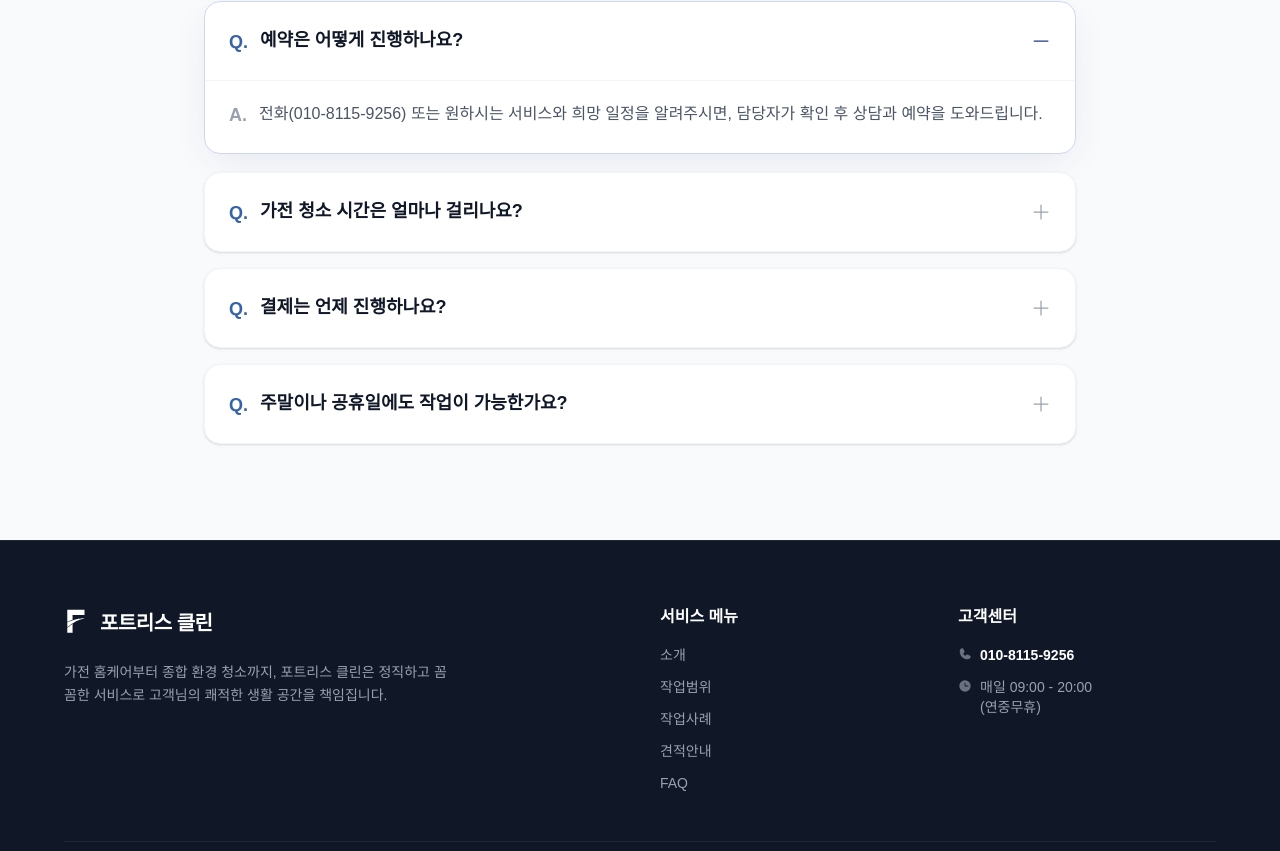
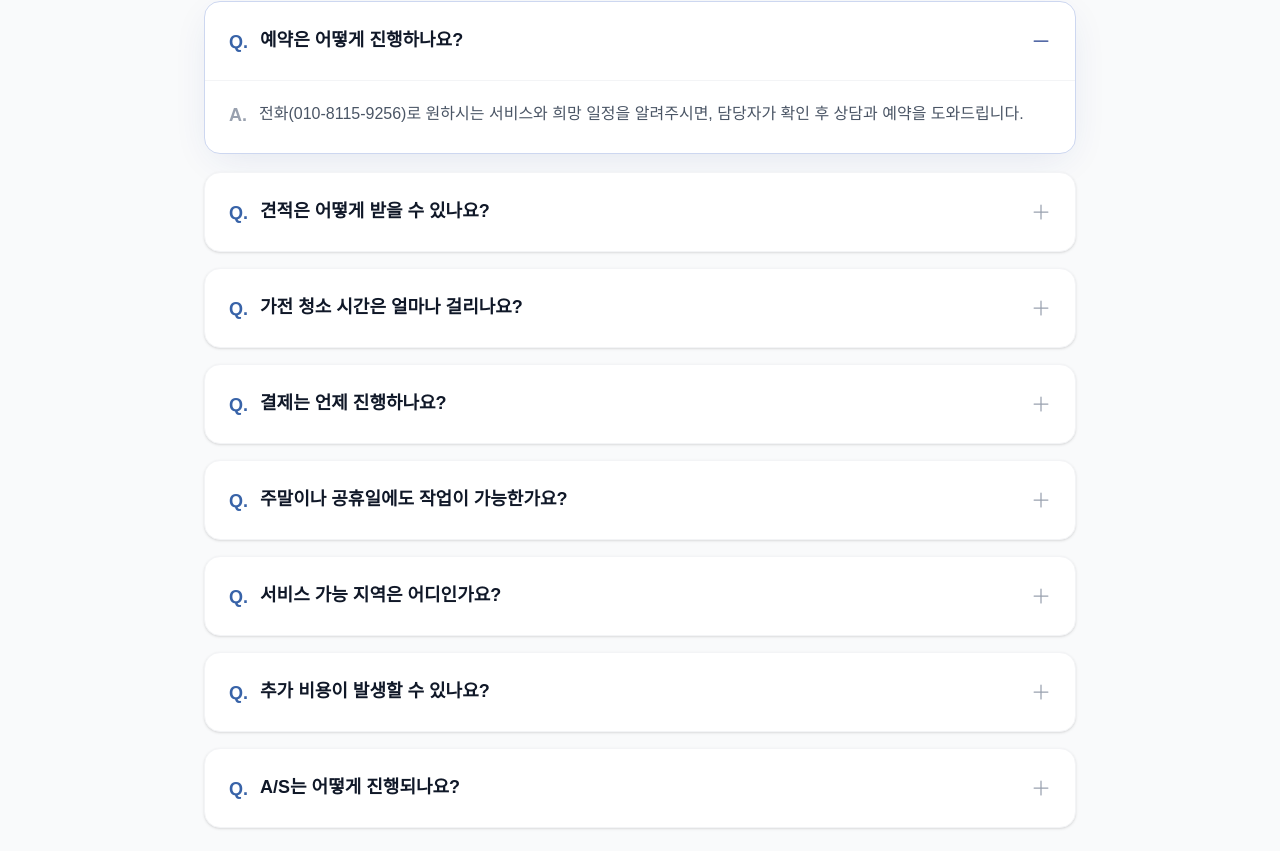
Before and after one commit to moolmin/fortressclean-web, a Next.js app: page /faq in a window 1280 px wide. Shown: the part 749-1600 px from the top of the page. Built offline with nearby package versions, Linux system fonts and the light colour scheme.

Commit message:
refactor: rename FAQ_ITEMS constant to HOME_FAQ_ITEMS for better naming consistency

```diff
--- a/components/fortressclean-home/content.ts
+++ b/components/fortressclean-home/content.ts
@@ -390,7 +390,11 @@ export const FAQ_INTRO: SectionIntro = {
 export const FAQ_ITEMS = [
   {
     q: "예약은 어떻게 진행하나요?",
-    a: `전화(${PHONE_NUMBER}) 또는 원하시는 서비스와 희망 일정을 알려주시면, 담당자가 확인 후 상담과 예약을 도와드립니다.`,
+    a: `전화(${PHONE_NUMBER})로 원하시는 서비스와 희망 일정을 알려주시면, 담당자가 확인 후 상담과 예약을 도와드립니다.`,
+  },
+  {
+    q: "견적은 어떻게 받을 수 있나요?",
+    a: "에어컨·세탁기 등 가전 청소는 제품 사진과 모델명 확인 후 견적 안내가 가능합니다. 종합청소, 정기청소, 시설 청소는 현장 상황에 따라 방문 견적으로 안내드립니다.",
   },
   {
     q: "가전 청소 시간은 얼마나 걸리나요?",
@@ -398,10 +402,29 @@ export const FAQ_ITEMS = [
   },
   {
     q: "결제는 언제 진행하나요?",
-    a: "모든 작업이 완료된 후 고객님과 함께 현장을 확인하고, 이상이 없을 경우 결제를 진행합니다. 결제 방식은 상담 시 안내드립니다.",
+    a: "작업이 완료된 후 고객님과 함께 현장을 확인하고, 이상이 없을 경우 결제를 진행합니다. 자세한 결제 방식은 상담 시 안내드립니다.",
   },
   {
     q: "주말이나 공휴일에도 작업이 가능한가요?",
-    a: "네, 일정 조율 후 주말 및 공휴일 작업도 가능합니다. 다만 주말 예약은 예약이 빠르게 마감될 수 있어 미리 연락 주시면 감사하겠습니다.",
+    a: "네, 일정 조율 후 주말 및 공휴일 작업도 가능합니다. 다만 예약이 빠르게 마감될 수 있어 미리 문의해주시면 좋습니다.",
+  },
+  {
+    q: "서비스 가능 지역은 어디인가요?",
+    a: "서울 남부 및 경기·인천 등 수도권을 중심으로 방문합니다. 상세 가능 지역은 상담 시 확인해드립니다.",
+  },
+  {
+    q: "추가 비용이 발생할 수 있나요?",
+    a: "제품 구조, 현장 환경, 오염도, 요청 작업 범위에 따라 추가 비용이 발생할 수 있습니다. 추가 작업이 필요한 경우 작업 전 먼저 안내드립니다.",
+  },
+  {
+    q: "A/S는 어떻게 진행되나요?",
+    a: "작업 완료 다음 날부터 30일간 사후관리를 보증합니다. 고객 과실을 제외한 작업 관련 문제 발생 시 상담 후 안내드립니다.",
   },
 ] as const;
+
+export const HOME_FAQ_ITEMS = [
+  FAQ_ITEMS[0],
+  FAQ_ITEMS[2],
+  FAQ_ITEMS[3],
+  FAQ_ITEMS[4],
+] as const;
--- a/components/fortressclean-home/faq-section.tsx
+++ b/components/fortressclean-home/faq-section.tsx
@@ -3,7 +3,7 @@
 import { useState } from "react";
 
 import { Minus, Plus } from "./icons";
-import { FAQ_INTRO, FAQ_ITEMS } from "./content";
+import { FAQ_INTRO, HOME_FAQ_ITEMS } from "./content";
 import { PhosphorIcon } from "./phosphor-icon";
 import { SectionHeading } from "./shared";
 
@@ -15,7 +15,7 @@ export function FAQSection() {
       <div className="mx-auto max-w-[800px] px-6">
         <SectionHeading {...FAQ_INTRO} />
         <div className="space-y-4">
-          {FAQ_ITEMS.map((faq, index) => {
+          {HOME_FAQ_ITEMS.map((faq, index) => {
             const panelId = `faq-panel-${index}`;
             const isOpen = openIndex === index;
 
```
